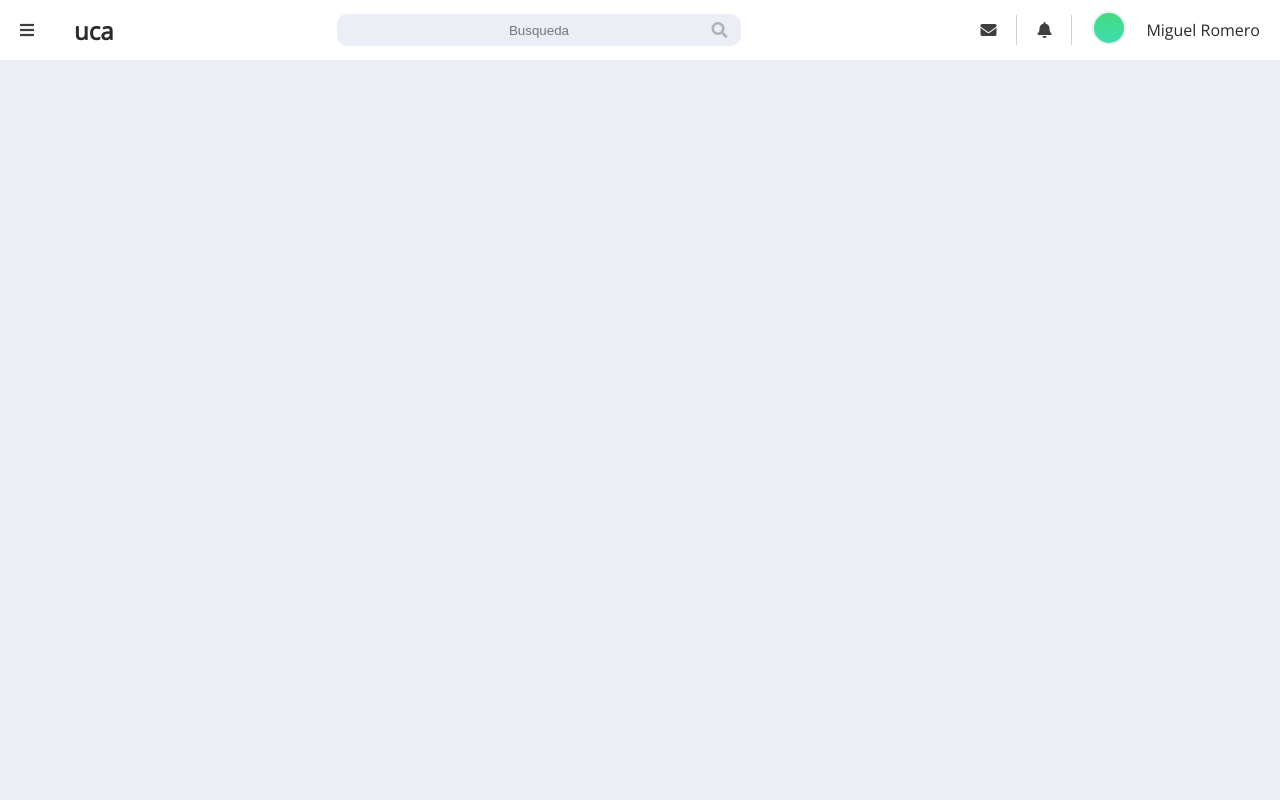
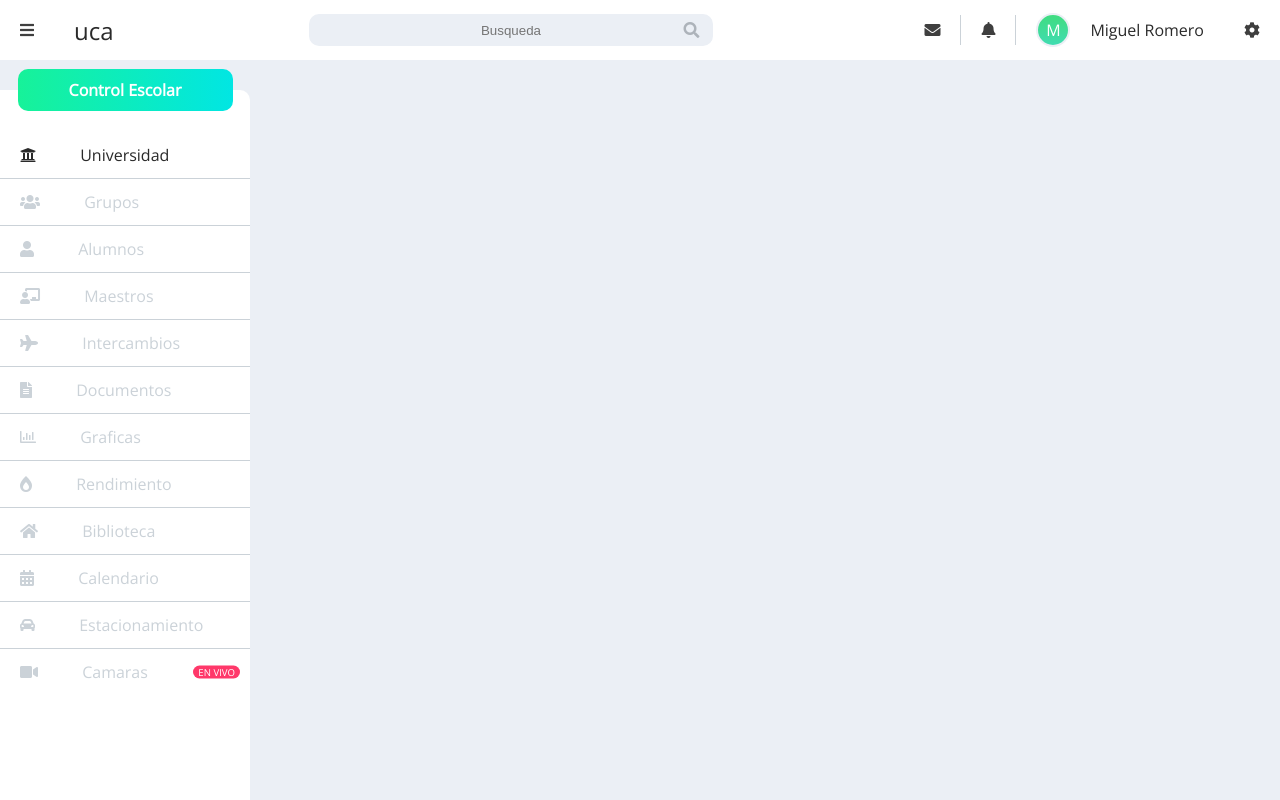
Before and after one commit to matadorhernan/SchoolDash, a plain HTML site: page index.html in a window 1280 px wide. Drawn offline with nearby package versions, Linux system fonts and the light colour scheme.

Commit message:
Side-Nav

```diff
--- a/css/lightnav.css
+++ b/css/lightnav.css
@@ -1,91 +1,228 @@
 @import url('https://fonts.googleapis.com/css?family=Open+Sans');
 
+/* default override on lists and link underlines  */
 * {
 
     list-style-type: none;
     text-decoration: none;
 }
 
+/* all awesome icons on grey by default  */
 .fas,
 .fab,
 .fa {
     color: #3f3f3f;
 }
 
+/* body css */
+
 body {
-    /* default override  */
+    /* default override bg p and m fonts*/
     margin: 0;
     padding: 0;
     font-family: 'Open Sans', sans-serif;
-    /* page bg override  */
     background: #EBEFF5;
 }
 
+a {
+    /* links colors */
+    color: #2A2A2A;
+}
+
+/*
+===========================================
+NAV BAR TOP CSS
+===========================================
+*/
+
 nav * {
+    /* all text aligned horizontally widthin element*/
     text-align: center;
 }
 
+/* nav > div controls container for navbar */
+
 nav div {
-    /* colors */
+    /* nav bar bg color */
     background: #FFFFFF;
-    /* aligning */
+    /* aligning flex sb(1 000 1 000 1) -c- */
     display: flex;
     justify-content: space-between;
     align-items: center;
-    /*v sizing */
+    /*v sizing items will stay v centered*/
     height: 60px;
 }
 
+/* BRAND side left */
 .logo {
+    /* font size 1.5x to bwrs default*/
     font-size: 1.5em;
-    font-weight: bold;
 }
 
+/* SEARCH BAR input side middle */
+
 nav input {
+    /* input tag override */
     border: none;
     background: #EBEFF5;
+
+    /* input tag sizing and border-r */
     height: 50%;
     width: 400px;
     border-radius: 10px;
 }
 
+/* search bar icon search awesome font */
 div.input i {
+    /* search bar color */
     color: #ADB3BA;
+    /* search bar position inside search bar */
     position: relative;
     left: -7%;
 }
 
-nav div ul a {
-    color: #2A2A2A;
-}
+/* USER LINKS side right */
 
 nav div ul {
+    /*reoredered ul items to be v aligned and p-0 */
     display: flex;
     align-items: center;
     padding: 0;
 }
 
+/* PROFILE PIC*/
+
 .profile-nav {
-
+    /* PROFILE PIC CHANGE THIS */
     background: linear-gradient(0deg, #40DCB1, #40DC80);
+    color: #FFFFFF;
+    /* border-r and clipping */
     border: solid 2px #EBEFF5;
     border-radius: 50%;
-    /* aligning */
+    /* aligning element superpossed*/
     display: inline-flex;
+    /* aligning text and iside content */
+    align-items: center;
+    justify-content: center;
+    /* sizing and m */
     width: 30px;
     height: 30px;
     margin-left: 20px;
-
-
 }
 
+/*
+===========================================
+NAV BAR TOP CSS  * UTILITIES
+===========================================
+*/
+
 .margin-sides {
+    /* DEF m */
     margin: 0 20px;
 }
 
-.rline {
-    display: inline-flex;
+.vline {
+    /* v line */
     height: 30px;
     width: 1px;
     background: #CBD2D8;
 }
+
+/*
+===========================================
+SIDE NAV BAR CSS
+===========================================
+*/
+.content {
+
+    position: absolute;
+    width: 100%;
+    height: calc(100% - 60px);
+    display: flex;
+    flex-direction: row;
+}
+
+.nav-side {
+    border-top-right-radius: 10px;
+    margin-top: 30px;
+    background: #FFFFFF;
+    width: 250px;
+    height: calc(100% - 30px);
+
+    display: flex;
+    flex-direction: column;
+    align-items: center;
+
+}
+
+.nav-side .us-position {
+    text-align: center;
+    position: relative;
+    transform: translate(0, -50%);
+    background: linear-gradient(90deg, #17F299, #01E6E3);
+    color: #FFFFFF;
+    width: 70%;
+    padding: 10px 20px;
+    border-radius: 10px;
+    font-weight: bold;
+}
+
+.opts {
+    width: 100%;
+   padding: 0;
+   margin: 0;
+}
+
+.opt {
+    position: relative;
+    box-sizing: content-box;
+    width: 100%;
+    justify-self: flex-start;
+
+}
+
+.opt:hover {
+    cursor: pointer;
+    border-right: solid 4px #17F299;
+}
+
+.opt * {
+
+    color: #CBD2D8;
+    transition: .3s;
+    padding: 15px 20px;
+
+}
+
+.opt a.notification  {
+    position: absolute;
+    font-size: .6em;
+    color: #FFFFFF!important;
+    background: #FF386A;
+    padding: 0 5px;
+    border-radius: 10px;
+    right: 10px;
+    top: 50%;
+    transform: translate(0, -50%)
+
+}
+.opt:hover a, .opt:hover i {
+    color: #2A2A2A;
+}
+
+.selected i, .selected a {
+    color: #2A2A2A!important;
+}
+
+.nav-content {
+    width: calc(100% - 250px);
+    height: 100%;
+    overflow-y: scroll;
+}
+
+.hline {
+    /* v line */
+    border-bottom: 1px solid #CBD2D8;
+    width: 100%;
+    background: #CBD2D8;
+}
--- a/index.html
+++ b/index.html
@@ -26,16 +26,92 @@
 
             <ul>
                 <li class="margin-sides"><i class="fas fa-envelope"></i></li>
-                <div class="rline"></div>
+                <div class="vline"></div>
                 <li class="margin-sides"><i class="fas fa-bell"></i></li>
-                <div class="rline"></div>
-                <li> <a class="profile-nav" href="#"></a></li>
+                <div class="vline"></div>
+                <li> <a class="profile-nav" href="#">M</a></li>
                 <li class="margin-sides">
                     <a href="#">Miguel Romero</a>
+                </li>
+                <li class="margin-sides">
+                    <i class="fas fa-cog"></i>
                 </li>
             </ul>
         </div>
     </nav>
+    <section class="content">
+        <div class="nav-side">
+            <a class="us-position">Control Escolar</a>
+            <div class="opts">
+                <div class="opt selected">
+                    <i class="fas fa-university"></i>
+                    <a>Universidad</a>
+                </div>
+                <div class="hline"></div>
+                <div class="opt">
+                    <i class="fas fa-users"></i>
+                    <a>Grupos</a>
+                </div>
+                <div class="hline"></div>
+                <div class="opt">
+                    <i class="fas fa-user"></i>
+                    <a>Alumnos</a>
+                </div>
+                <div class="hline"></div>
+                <div class="opt">
+                    <i class="fas fa-chalkboard-teacher"></i>
+                    <a>Maestros</a>
+                </div>
+                <div class="hline"></div>
+                <div class="opt">
+                    <i class="fas fa-plane"></i>
+                    <a>Intercambios</a>
+                </div>
+                <div class="hline"></div>
+                <div class="opt">
+                    <i class="fas fa-file-alt"></i>
+                    <a>Documentos</a>
+
+                </div>
+                <div class="hline"></div>
+                <div class="opt">
+                    <i class="far fa-chart-bar"></i>
+                    <a> Graficas</a>
+
+                </div>
+                <div class="hline"></div>
+                <div class="opt">
+                    <i class="fas fa-burn"></i>
+                    <a>Rendimiento</a>
+                </div>
+                <div class="hline"></div>
+                <div class="opt">
+                    <i class="fas fa-home"></i>
+                    <a>Biblioteca</a>
+                </div>
+                <div class="hline"></div>
+                <div class="opt">
+                    <i class="fas fa-calendar-alt"></i>
+                    <a>Calendario</a>
+                </div>
+                <div class="hline"></div>
+                <div class="opt">
+                    <i class="fas fa-car-alt"></i>
+                    <a>Estacionamiento</a>
+                </div>
+                <div class="hline"></div>
+                <div class="opt">
+                    <i class="fas fa-video"></i>
+                    <a>Camaras</a>
+                    <a class="notification">EN VIVO</a>
+                </div>
+            </div>
+
+        </div>
+
+        <div class="nav-content"></div>
+
+    </section>
 
 </body>
 
```
